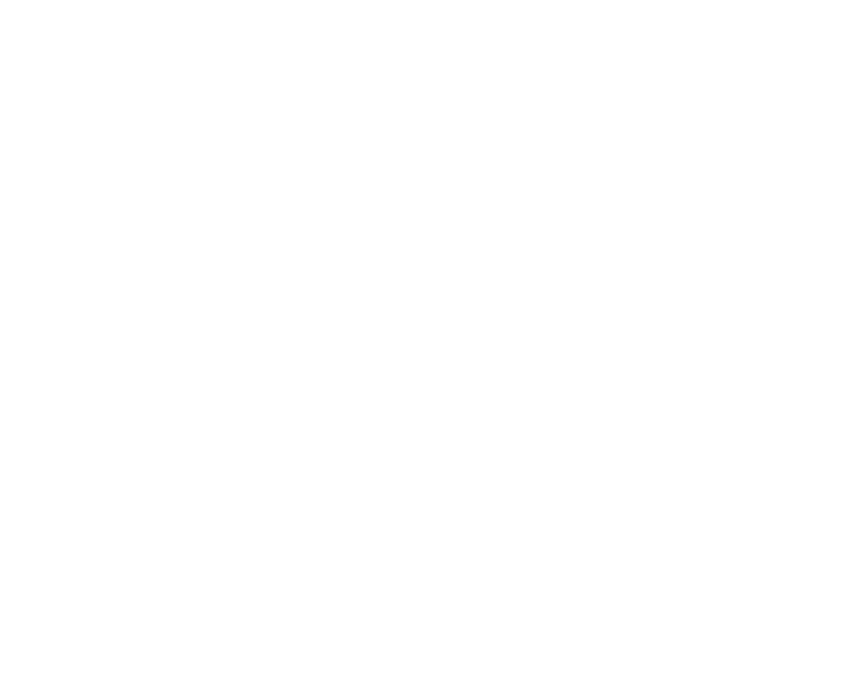
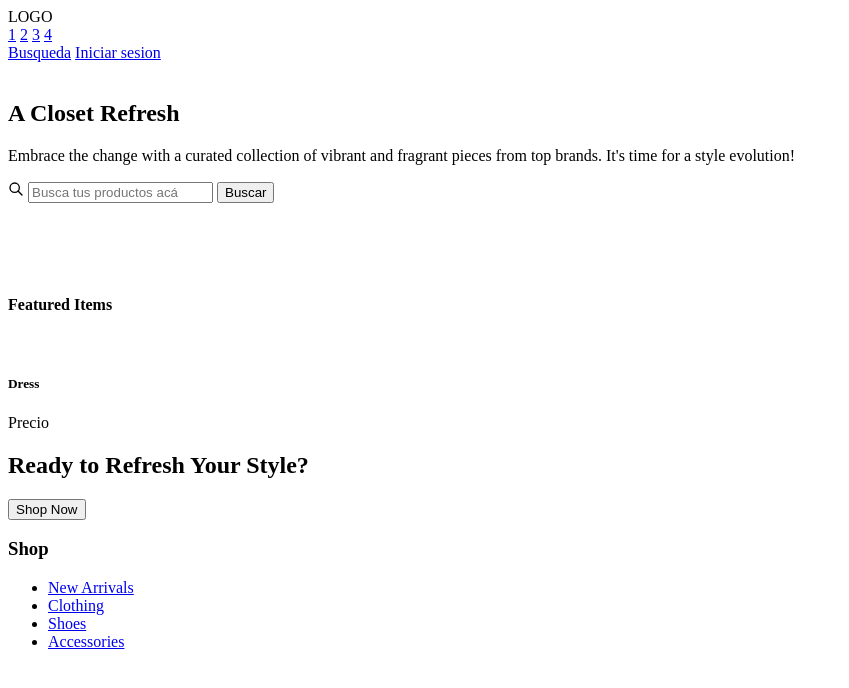
Before and after one commit to bucefalo002/vero-shopping, a plain HTML site: page index.html in a window 1280 px wide. Shown: the whole page, without its empty margins (0-849 px from the left). Drawn offline with Linux system fonts and the light colour scheme.

Commit message:
HTLM basico check

```diff
--- a/index.html
+++ b/index.html
@@ -1,10 +1,101 @@
 <!DOCTYPE html>
-<html lang="en">
+<html lang="es">
   <head>
     <meta charset="UTF-8" />
     <meta name="viewport" content="width=device-width, initial-scale=1.0" />
     <title>Vero Store</title>
     <link rel="stylesheet" href="./main.css" />
   </head>
-  <body></body>
+  <body>
+    <header>
+      <div>LOGO</div>
+      <nav>
+        <a href="#">1</a>
+        <a href="#">2</a>
+        <a href="#">3</a>
+        <a href="#">4</a>
+      </nav>
+      <div>
+        <a href="#">Busqueda</a>
+        <a href="#">Iniciar sesion</a>
+      </div>
+    </header>
+    <main>
+      <section>
+        <img src="" alt="" />
+        <h1>A Closet Refresh</h1>
+        <p>
+          Embrace the change with a curated collection of vibrant and fragrant
+          pieces from top brands. It's time for a style evolution!
+        </p>
+        <form role="search">
+          <svg
+            xmlns="http://www.w3.org/2000/svg"
+            width="16"
+            height="16"
+            viewBox="0 0 24 24"
+            fill="none"
+            stroke="currentColor"
+            stroke-width="2"
+            stroke-linecap="round"
+            stroke-linejoin="round"
+            class="icon icon-tabler icons-tabler-outline icon-tabler-search"
+          >
+            <path stroke="none" d="M0 0h24v24H0z" fill="none" />
+            <path d="M10 10m-7 0a7 7 0 1 0 14 0a7 7 0 1 0 -14 0" />
+            <path d="M21 21l-6 -6" />
+          </svg>
+          <input type="text" placeholder="Busca tus productos acá" />
+          <button type="submit">Buscar</button>
+        </form>
+      </section>
+      <section>
+        <article>
+          <img src="" alt="" />
+        </article>
+        <article>
+          <img src="" alt="" />
+        </article>
+        <article>
+          <img src="" alt="" />
+        </article>
+        <article>
+          <img src="" alt="" />
+        </article>
+      </section>
+      <section>
+        <header>
+          <h4>Featured Items</h4>
+        </header>
+        <article>
+          <div>
+            <img src="" alt="" />
+            <footer>
+              <h5>Dress</h5>
+              <span>Precio</span>
+            </footer>
+          </div>
+        </article>
+      </section>
+      <section>
+        <h2>Ready to Refresh Your Style?</h2>
+        <button type="button">Shop Now</button>
+      </section>
+    </main>
+    <footer>
+      <div>
+        <!--div del grid container-->
+        <div>
+          <!--div de la columna-->
+          <h3>Shop</h3>
+          <ul>
+            <li><a href="#">New Arrivals</a></li>
+            <li><a href="#">Clothing</a></li>
+            <li><a href="#">Shoes</a></li>
+            <li><a href="#">Accessories</a></li>
+          </ul>
+        </div>
+      </div>
+    </footer>
+  </body>
 </html>
```
Also changed, not shown: maqueta.png (added).
